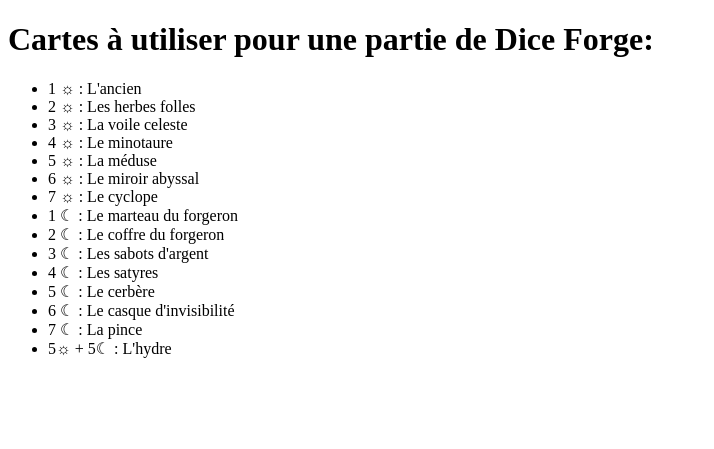
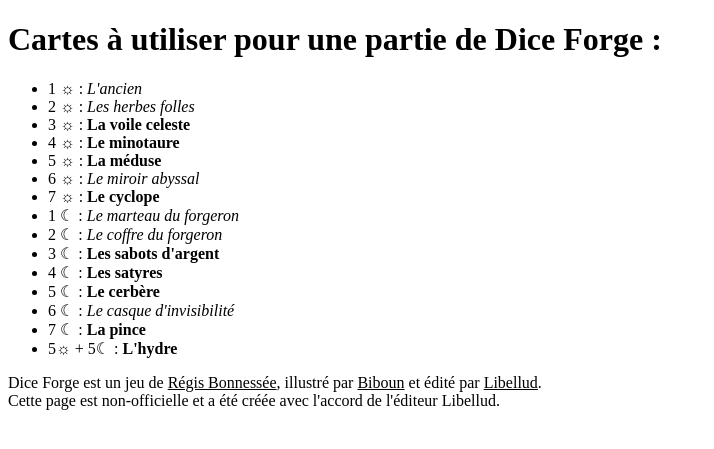
Before and after one commit to Kevinbarre/diceforge-card-randomizer, a Flask app: page / in a window 1280 px wide. Shown: the top 449 px of the page, without its empty margins (0-714 px from the left). Run offline with Flask 2, Linux system fonts and the light colour scheme.

Commit message:
Improve display of the page
Update display if slot have multiple possibilities or not
Change titles
Add legal mentions from editor
Add CSS file

```diff
--- a/dcr/models/cards.py
+++ b/dcr/models/cards.py
@@ -51,6 +51,6 @@ class CardList(object):
         return str(self.card_list)
 
     def randomize(self):
-        card_setup = {card_slot: random.choice(possible_values)
+        card_setup = {card_slot: (random.choice(possible_values), len(possible_values) == 1)
                       for card_slot, possible_values in self.card_list.items()}
         return card_setup
--- /dev/null
+++ b/dcr/webapp/static/styles.css
@@ -0,0 +1,24 @@
+/* unvisited and visited */
+a:link, a:visited {
+    color: black;
+}
+
+/* mouse over link */
+a:hover {
+    color: darkblue;
+}
+
+/* selected link (MUST be after hover to be effective) */
+a:active {
+    color : blue;
+}
+
+/* Elements where there is no card choice for them */
+.no-choice {
+    font-style : italic;
+}
+
+/* Elements where there is a possible choice to be made */
+.choice {
+    font-weight : bold;
+}
--- a/dcr/webapp/templates/randomizer.html
+++ b/dcr/webapp/templates/randomizer.html
@@ -2,12 +2,13 @@
 <html lang="en">
 <head>
     <meta charset="UTF-8">
-    <title>Set of cards</title>
+    <title>Dice Forge Card Randomizer</title>
+    <link rel="stylesheet" href="static/styles.css">
 </head>
 <body>
-    <h1>Cartes à utiliser pour une partie de Dice Forge:</h1>
+    <h1>Cartes à utiliser pour une partie de Dice Forge :</h1>
     <ul class=entries>
-    {% for card_slot, card_value in setup.items() | sort %}
+    {% for card_slot, (card_value, is_no_choice) in setup.items() | sort %}
         <li>
             {% if card_slot.card_type.name == "SOLAR" %}
                 {{ card_slot.slot_number }} &#9788;
@@ -16,9 +17,21 @@
             {% else %}
                 5&#9788; + 5&#9790;
             {% endif %}
-                : {{ card_value }}
+            :
+            {% if is_no_choice %}
+                <span class="no-choice">
+            {% else %}
+                <span class="choice">
+            {% endif %}
+            {{ card_value }}</span>
         </li>
     {% endfor %}
     </ul>
+    <p>
+        Dice Forge est un jeu de <a href="https://www.trictrac.net/repertoire/personnalite/regis-bonnessee">Régis Bonnessée</a>,
+        illustré par <a href="http://www.biboun.com/blog/">Biboun</a>
+        et édité par <a href="http://www.libellud.com/">Libellud</a>.<br/>
+        Cette page est non-officielle et a été créée avec l'accord de l'éditeur Libellud.
+    </p>
 </body>
 </html>
```
